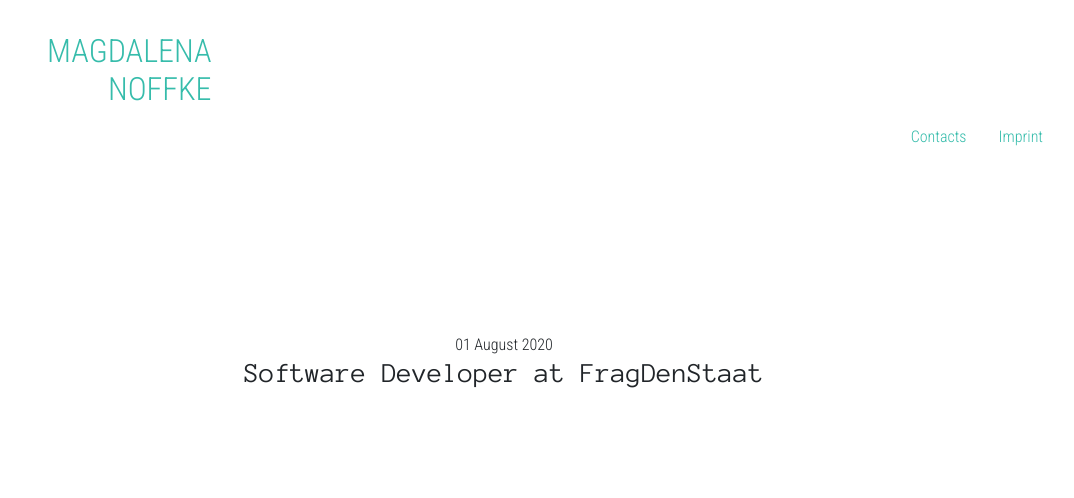
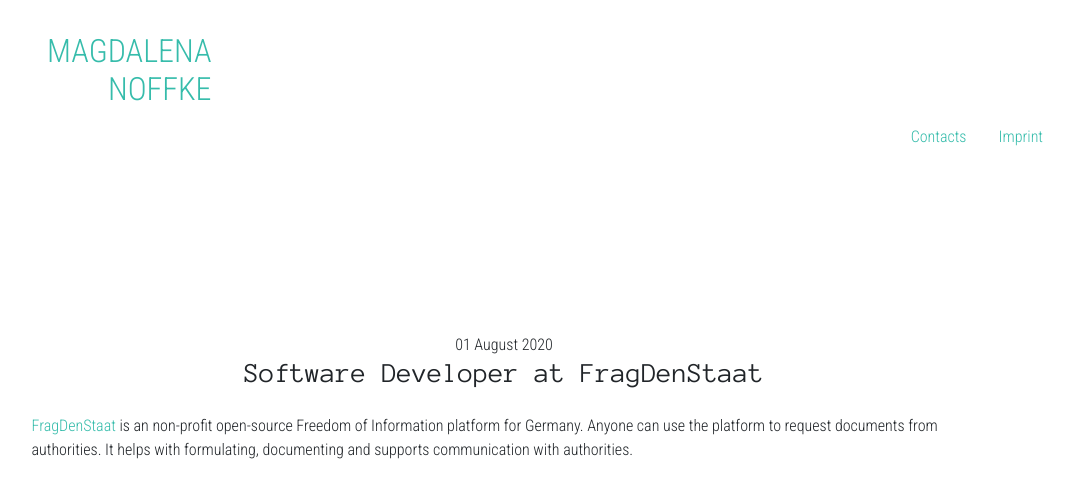
Before and after one commit to MagdaN/MagdaN.github.io, a Jekyll site: the page built from _posts/2020-08-01-fds.markdown, in a window 1280 px wide. Shown: the top 498 px of the page, without its empty margins (136-1210 px from the left). Built offline with Jekyll 4.4.1, drawn with Linux system fonts in a browser that asks for light colours.

Commit message:
Add more information

```diff
--- a/_posts/2020-08-01-fds.markdown
+++ b/_posts/2020-08-01-fds.markdown
@@ -5,3 +5,6 @@
 date:   2020-08-01 16:54:00 +0100
 categories: [work]
 ---
+[FragDenStaat] is an non-profit open-source Freedom of Information platform for Germany. Anyone can use the platform to request documents from authorities. It helps with formulating, documenting and supports communication with authorities.
+
+[FragDenStaat]:https://fragdenstaat.de/
```
